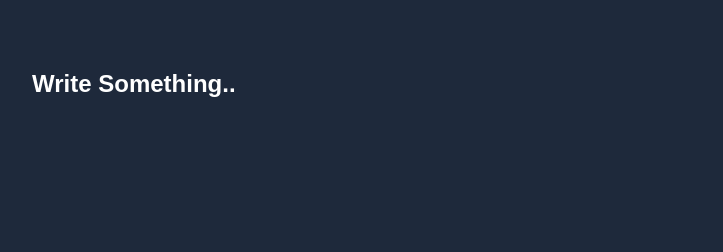
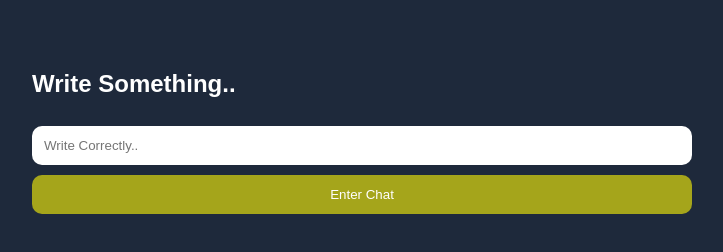
Before and after one commit to dekisugi188-lgtm/bubududu, a website: page public/index.html in a window 1280 px wide. Shown: the whole page, without its empty margins (278-1001 px from the left). Drawn offline with nearby package versions, Linux system fonts and the light colour scheme; no server answers.

Commit message:
final fixed chat

```diff
--- a/public/index.html
+++ b/public/index.html
@@ -327,9 +327,9 @@
 
 <div id="login">
   <h2>Write Something..</h2><br>
- <!-- <input id="room" type="password" placeholder="Write Correctly..">
-  <button onclick="join()">Enter Chat</button>-->
-  <h4 style="color: #44deef;"></h4>
+  <input id="room" type="password" placeholder="Write Correctly..">
+  <button onclick="join()">Enter Chat</button>
+
 </div>
 
 <div id="chat">
```
